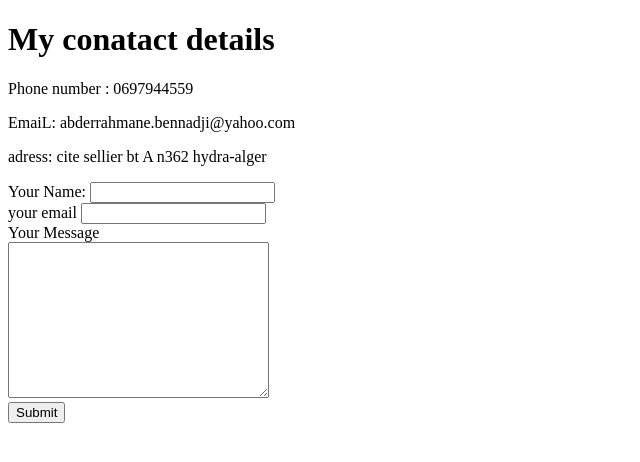
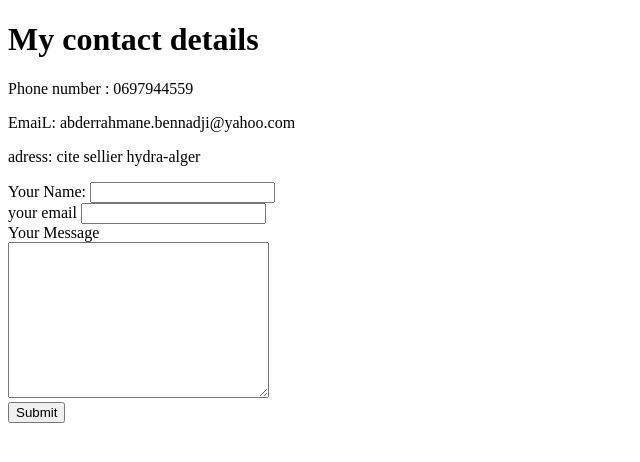
Before and after one commit to abderrahmane96/html-training-CV, a plain HTML site: page contactme.html in a window 1280 px wide. Shown: the whole page, without its empty margins (0-640 px from the left). Drawn offline with Linux system fonts and the light colour scheme.

Commit message:
Update contactme.html

```diff
--- a/contactme.html
+++ b/contactme.html
@@ -7,10 +7,10 @@
     <title>CONTACT ME</title>
 </head>
 <body>
-    <H1>My conatact  details</H1>
+    <H1>My contact  details</H1>
     <p>Phone number : 0697944559</p>
     <p>EmaiL: abderrahmane.bennadji@yahoo.com </p>
-    <p>adress: cite sellier bt A n362 hydra-alger </p>
+    <p>adress: cite sellier hydra-alger </p>
     <form action="mailto:abderrahmane.bennadji@yahoo.com" method="post" enctype="text/plain">
         <label >
             Your Name:
```
